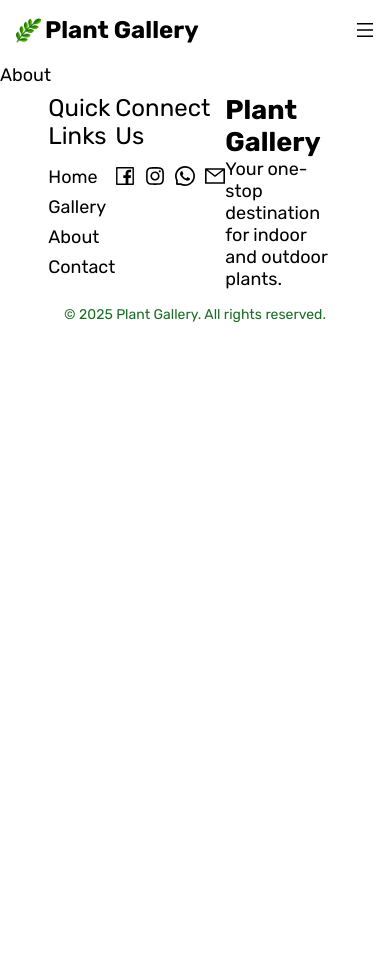
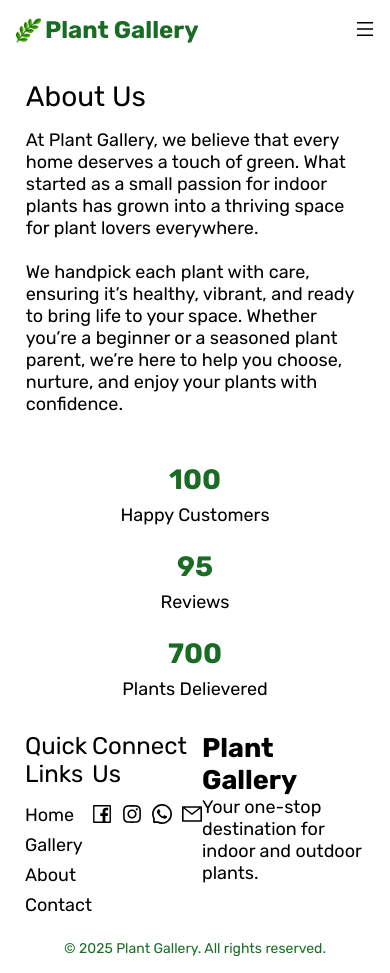
Before and after one commit to arunguptaofficial3810/PlantGallery, a Next.js app: page /about in a window 390 px wide. Before the commit the page ends 844 px from the top, so only its background shows below. Built offline with nearby package versions, Linux system fonts and the light colour scheme.

Commit message:
about section added , header responsiveness added

```diff
--- /dev/null
+++ b/src/Components/AboutDescription/page.tsx
@@ -0,0 +1,18 @@
+import React from 'react'
+import style from './style.module.scss'
+
+const AboutDescription = () => {
+  return (
+    <section className={style.aboutDescription}>
+      <h1>About Us</h1>
+      <p>At Plant Gallery, we believe that every home deserves a touch of green.
+      What started as a small passion for indoor plants has grown into a thriving space for
+      plant lovers everywhere.</p><br />
+      <p>We handpick each plant with care, ensuring it’s healthy, vibrant, and ready to bring life to your space.
+      Whether you’re a beginner or a seasoned plant parent, we’re here to help you choose, nurture, and enjoy your
+      plants with confidence.</p>
+    </section>
+  )
+}
+
+export default AboutDescription
--- /dev/null
+++ b/src/Components/AboutDescription/style.module.scss
@@ -0,0 +1,11 @@
+.aboutDescription{
+    padding: 1rem 3rem;
+    h1{
+        font-size: var(--font-size-heading);
+        padding-bottom: 1rem;
+        font-weight: 400;
+    }
+    @media screen and (max-width: 767px) {
+        padding: 1rem;
+    }
+}
--- /dev/null
+++ b/src/Components/AboutJourney/page.tsx
@@ -0,0 +1,10 @@
+import React from 'react'
+import style from './style.module.scss'
+
+const AboutJourney = () => {
+  return (
+    <div className={style.journey}>AboutJourney</div>
+  )
+}
+
+export default AboutJourney
--- /dev/null
+++ b/src/Components/AboutJourney/style.module.scss
@@ -0,0 +1,3 @@
+.journey{
+    padding: 1rem 3rem;
+}
--- /dev/null
+++ b/src/Components/AboutRecognition/page.tsx
@@ -0,0 +1,93 @@
+'use client'
+import React, { useEffect, useState } from 'react'
+import style from './style.module.scss'
+
+const AboutRecognition = () => {
+    const [ value, setValue ] = useState({
+        customer: 0,
+        review: 0,
+        delievered: 0
+    })
+    const matrix = [
+        {
+            counts: 100,
+            quality: 'Happy Customers'
+        },
+        {
+            counts: 95,
+            quality: 'Reviews'
+        },
+        {
+            counts: 700,
+            quality: 'Plants Delievered'
+        },
+    ]
+
+    // Animate customer count
+    useEffect(() => {
+        const target = matrix[0].counts
+        if (value.customer >= target) return
+        const step = Math.max(1, Math.ceil(target / 200))
+        const intervalId = setInterval(() => {
+            setValue(prev => {
+                if (prev.customer >= target) {
+                    clearInterval(intervalId)
+                    return prev
+                }
+                const next = Math.min(prev.customer + step, target)
+                return { ...prev, customer: next }
+            })
+        }, 16)
+        return () => clearInterval(intervalId)
+    }, [value.customer])
+
+    // Animate review count
+    useEffect(() => {
+        const target = matrix[1].counts
+        if (value.review >= target) return
+        const step = Math.max(1, Math.ceil(target / 200))
+        const intervalId = setInterval(() => {
+            setValue(prev => {
+                if (prev.review >= target) {
+                    clearInterval(intervalId)
+                    return prev
+                }
+                const next = Math.min(prev.review + step, target)
+                return { ...prev, review: next }
+            })
+        }, 16)
+        return () => clearInterval(intervalId)
+    }, [value.review])
+
+    // Animate delivered count
+    useEffect(() => {
+        const target = matrix[2].counts
+        if (value.delievered >= target) return
+        const step = Math.max(1, Math.ceil(target / 200))
+        const intervalId = setInterval(() => {
+            setValue(prev => {
+                if (prev.delievered >= target) {
+                    clearInterval(intervalId)
+                    return prev
+                }
+                const next = Math.min(prev.delievered + step, target)
+                return { ...prev, delievered: next }
+            })
+        }, 16)
+        return () => clearInterval(intervalId)
+    }, [value.delievered])
+
+  return (
+    <div className={style.recognition}>
+        <div className={style.wrapper}>
+            {matrix?.map((e, index)=>
+            <div className="matixContainer" key={index}>
+                <p>{index === 0 ? value.customer : index === 1 ? value.review : value.delievered}</p>
+                <span>{e?.quality}</span>
+            </div>)}
+        </div>
+    </div>
+  )
+}
+
+export default AboutRecognition
--- /dev/null
+++ b/src/Components/AboutRecognition/style.module.scss
@@ -0,0 +1,29 @@
+.recognition{
+    padding: 1rem 3rem;
+    .title{
+        font-size: var(--font-size-heading);
+    }
+    .wrapper{
+        display: flex;
+        justify-content: space-between;
+        align-items: center;
+        text-align: center;
+        margin-top: 1rem;
+        p{
+            font-size: var(--font-size-heading);
+            font-weight: 900;
+            color: var(--green);
+            margin-bottom: 0.5rem;
+        }
+        span{
+            font-size: var(--font-size-para);
+        }
+    }
+    @media screen and (max-width: 767px) {
+        padding: 1rem;
+        .wrapper{
+            flex-direction: column;
+            gap: 1.5rem;
+        }
+    }
+}
--- a/src/Components/Footer/style.module.scss
+++ b/src/Components/Footer/style.module.scss
@@ -47,4 +47,7 @@
             color: var(--green);
         }
     }
+    @media screen and (max-width: 767px) {
+        padding: 1rem;
+    }
 }
--- a/src/Components/Header/page.tsx
+++ b/src/Components/Header/page.tsx
@@ -1,47 +1,56 @@
-import Image from 'next/image'
-import Link from 'next/link'
-import React from 'react'
-import logo from '../../../public/logo.webp'
-import style from './style.module.scss'
-import { MenuOutlined } from '@ant-design/icons'
+'use client'
+import Image from "next/image";
+import Link from "next/link";
+import React, { useState } from "react";
+import logo from "../../../public/logo.webp";
+import style from "./style.module.scss";
+import { CloseOutlined, MenuOutlined } from "@ant-design/icons";
 
 const Header = () => {
+  const [ isOpen, setIsopen ] = useState(false)
+
+  const toggle = () => {
+    setIsopen(!isOpen)
+  }
+
   const navLinks = [
     {
-      name: 'Home',
-      link: '/'
+      name: "Home",
+      link: "/",
     },
     {
-      name: 'About',
-      link: '/about'
+      name: "About",
+      link: "/about",
     },
     {
-      name: 'Gallery',
-      link: '/gallery'
+      name: "Gallery",
+      link: "/gallery",
     },
     {
-      name: 'Contact',
-      link: '/contact'
+      name: "Contact",
+      link: "/contact",
     },
-  ]
+  ];
   return (
     <nav className={style.navbar}>
-      <Link href={'/'}>
+      <div className={style.wrapper}>
+      <Link href={"/"}>
         <div className={style.logoSection}>
-      <Image src={logo} alt='logo' width={25} height={25} />
+          <Image src={logo} alt="logo" width={25} height={25} />
           <span className={style.logoName}>Plant Gallery</span>
         </div>
       </Link>
-      <ul className={style.links}>
-        {navLinks?.map((e,index)=>
-        <li key={index}>
+      <ul className={`${style.links} ${isOpen && style.visible}`}>
+        {navLinks?.map((e, index) => (
+          <li key={index} onClick={toggle}>
             <Link href={e.link}>{e?.name}</Link>
           </li>
-        )}
+        ))}
       </ul>
-      <MenuOutlined className={style.menu} />
+      </div>
+      {isOpen ? <CloseOutlined className={style.menu} onClick={toggle} /> : <MenuOutlined className={style.menu} onClick={toggle} />}
     </nav>
-  )
-}
+  );
+};
 
-export default Header
+export default Header;
--- a/src/Components/Header/style.module.scss
+++ b/src/Components/Header/style.module.scss
@@ -1,4 +1,4 @@
-.navbar{
+.navbar {
   position: fixed;
   z-index: 100;
   display: flex;
@@ -7,30 +7,65 @@
   width: 100%;
   background-color: white;
   padding: 1rem 2rem;
-    .links{
+  .wrapper {
+    width: 100%;
+    display: flex;
+    align-items: center;
+    justify-content: space-between;
+    .links {
       display: flex;
       gap: 1rem;
       list-style: none;
+      li:hover {
+        color: var(--green);
       }
-    .logoSection{
+    }
+    .logoSection {
       display: flex;
       align-items: center;
       gap: 0.25rem;
       font-weight: 600;
-    .logoName{
+      .logoName {
         font-size: 24px;
+        color: var(--green);
       }
     }
-.menu{
+  }
+  .menu {
     display: none;
   }
   @media screen and (max-width: 767px) {
-                padding: 1rem ;
-                .links{
+    padding: 1rem;
+    .wrapper {
+      flex-direction: column;
+      .links {
         display: none;
+        flex-direction: column;
+        width: 100%;
+        height: 100dvh;
+        gap: 2rem;
+        li {
+          width: 100%;
+          text-align: center;
         }
-                .menu{
-                    display: block;
+      }
+      .visible{
+        display: flex;
+        margin-top: 4rem;
+      }
+      a {
+        width: 100%;
+        .logoSection {
+          width: 100%;
+          text-align: left;
         }
       }
     }
+    .menu {
+      display: block;
+      position: fixed;
+      top: 1.25rem;
+      right: 1rem;
+    }
+  }
+}
--- a/src/app/about/page.tsx
+++ b/src/app/about/page.tsx
@@ -1,8 +1,15 @@
+import AboutDescription from '@/Components/AboutDescription/page'
+import AboutJourney from '@/Components/AboutJourney/page'
+import AboutRecognition from '@/Components/AboutRecognition/page'
 import React from 'react'
 
 const About = () => {
   return (
-    <section>About</section>
+    <div className='container'>
+      <AboutDescription />
+      <AboutRecognition />
+      {/* <AboutJourney /> */}
+    </div>
   )
 }
 
--- a/src/app/globals.css
+++ b/src/app/globals.css
@@ -55,4 +55,7 @@ section{
 .container{
   width: 90%;
   margin: auto;
+  @media screen and (max-width: 767px) {
+    width: 95%;
 }
+}
--- a/src/app/utils.tsx
+++ b/src/app/utils.tsx
@@ -1,5 +1,5 @@
-export const mobile_number = "+918652864081"
-export const whatsApp_link = "https://wa.me/+918652864081"
+export const mobile_number = "+917678087061"
+export const whatsApp_link = "https://wa.me/+917678087061"
 export const instagram_link = "https://instagram.com"
 export const facebook_link = "https://facebook.com"
-export const email_id = "mailto:contact@plantgallery.com"
+export const email_id = "mailto:arungupta3810@gmail.com"
```
Lines whose indentation alone changed are shown as unchanged.
